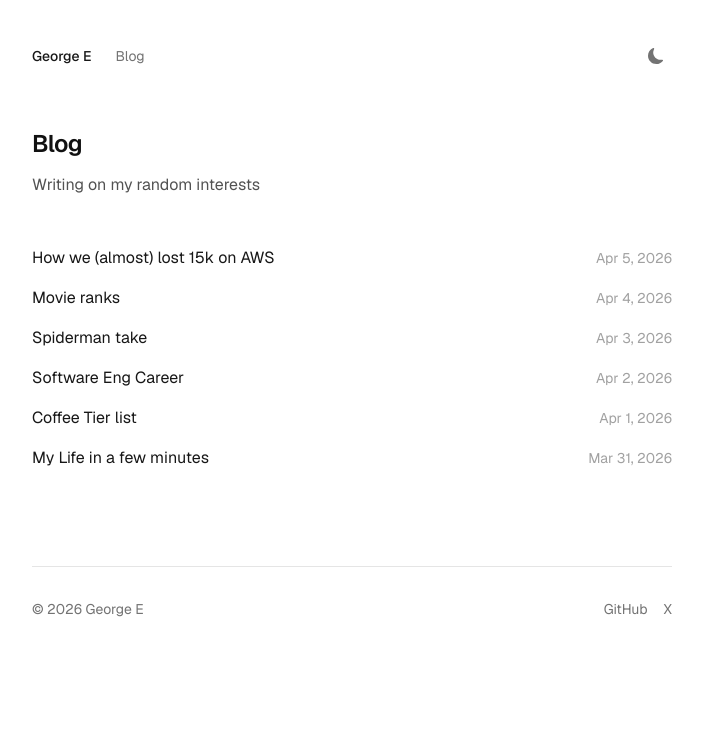
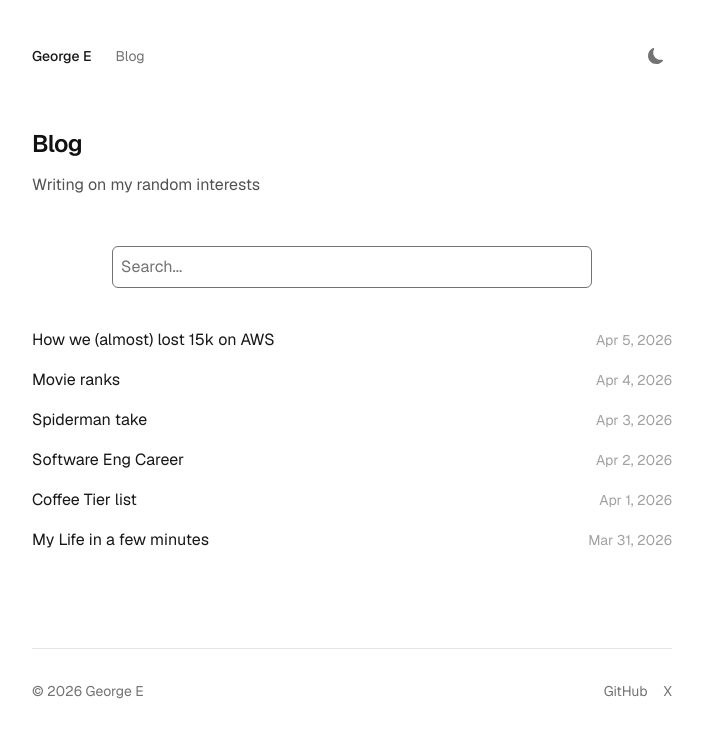
Before and after one commit to georgee99/george-blog, a Next.js app: page /blog in a window 1280 px wide. Shown: the top 738 px of the page, without its empty margins (288-991 px from the left). Built offline with nearby package versions, Linux system fonts and the light colour scheme; no server answers.

Commit message:
added search bar

```diff
--- a/src/app/blog/page.tsx
+++ b/src/app/blog/page.tsx
@@ -1,6 +1,5 @@
-import Link from "next/link";
 import { getAllPosts } from "@/lib/posts";
-import { formatDate } from "@/lib/utils";
+import BlogList from "@/components/blog-list";
 
 export default function BlogPage() {
   const posts = getAllPosts();
@@ -13,31 +12,7 @@ export default function BlogPage() {
           Writing on my random interests
         </p>
       </div>
-
-      {posts.length === 0 ? (
-        <p className="text-neutral-400">No posts yet. Check back soon.</p>
-      ) : (
-        <ul className="space-y-4">
-          {posts.map((post) => (
-            <li key={post.slug}>
-              <Link
-                href={`/blog/${post.slug}`}
-                className="group flex items-baseline justify-between gap-4"
-              >
-                <span className="text-neutral-900 underline-offset-4 decoration-neutral-300 group-hover:underline dark:text-neutral-100 dark:decoration-neutral-600">
-                  {post.title}
-                </span>
-                <time
-                  className="shrink-0 text-sm text-neutral-400"
-                  dateTime={post.date}
-                >
-                  {formatDate(post.date)}
-                </time>
-              </Link>
-            </li>
-          ))}
-        </ul>
-      )}
+      <BlogList posts={posts} />
     </div>
   );
 }
--- /dev/null
+++ b/src/components/blog-list.tsx
@@ -0,0 +1,59 @@
+"use client";
+
+import React from "react";
+import Link from "next/link";
+import type { PostMeta } from "@/lib/posts";
+import SearchBar from "@/components/search-bar";
+import { formatDate } from "@/lib/utils";
+
+type Props = {
+  posts: PostMeta[];
+};
+
+export default function BlogList({ posts }: Props) {
+  const [query, setQuery] = React.useState("");
+
+  const handleSearch = (q: string) => {
+    setQuery(q);
+  };
+
+  const filtered = React.useMemo(() => {
+    const q = query.trim().toLowerCase();
+    if (!q) return posts;
+    return posts.filter((p) => {
+      return (
+        p.title.toLowerCase().includes(q) ||
+        p.description.toLowerCase().includes(q) ||
+        p.slug.toLowerCase().includes(q)
+      );
+    });
+  }, [posts, query]);
+
+  return (
+    <div>
+      <SearchBar onSearch={handleSearch} />
+
+      {filtered.length === 0 ? (
+        <p className="text-neutral-400">No posts found</p>
+      ) : (
+        <ul className="space-y-4">
+          {filtered.map((post) => (
+            <li key={post.slug}>
+              <Link
+                href={`/blog/${post.slug}`}
+                className="group flex items-baseline justify-between gap-4"
+              >
+                <span className="text-neutral-900 underline-offset-4 decoration-neutral-300 group-hover:underline dark:text-neutral-100 dark:decoration-neutral-600">
+                  {post.title}
+                </span>
+                <time className="shrink-0 text-sm text-neutral-400" dateTime={post.date}>
+                  {formatDate(post.date)}
+                </time>
+              </Link>
+            </li>
+          ))}
+        </ul>
+      )}
+    </div>
+  );
+}
--- /dev/null
+++ b/src/components/search-bar.tsx
@@ -0,0 +1,30 @@
+"use client";
+
+import React from 'react';
+
+const SearchBar: React.FC<{ onSearch: (query: string) => void }> = ({ onSearch }) => {
+  const [query, setQuery] = React.useState('');
+
+    const handleSubmit = (e: React.FormEvent) => {
+        e.preventDefault();
+        onSearch(query);
+    };
+
+    return (
+        <form onSubmit={handleSubmit} className="mb-10 w-3/4 mx-auto">
+            <input
+                type="text"
+                value={query}
+                onChange={(e) => {
+                    const v = e.target.value;
+                    setQuery(v);
+                    onSearch(v);
+                }}
+                placeholder="Search..."
+                className="border border-neutral-500 rounded-md p-2 w-full placeholder:text-neutral-500 focus:outline-none focus:ring-0 focus:shadow-none focus:border-neutral-400 focus:bg-transparent transition-colors"
+            />
+        </form>
+    );
+};
+
+export default SearchBar;
```
